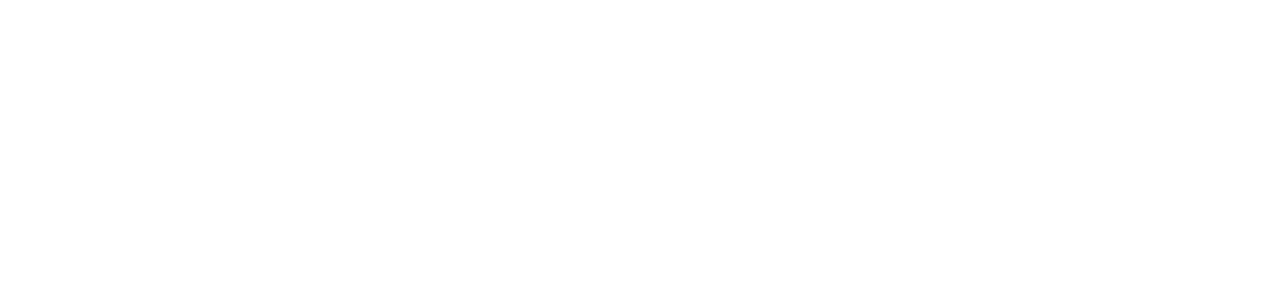
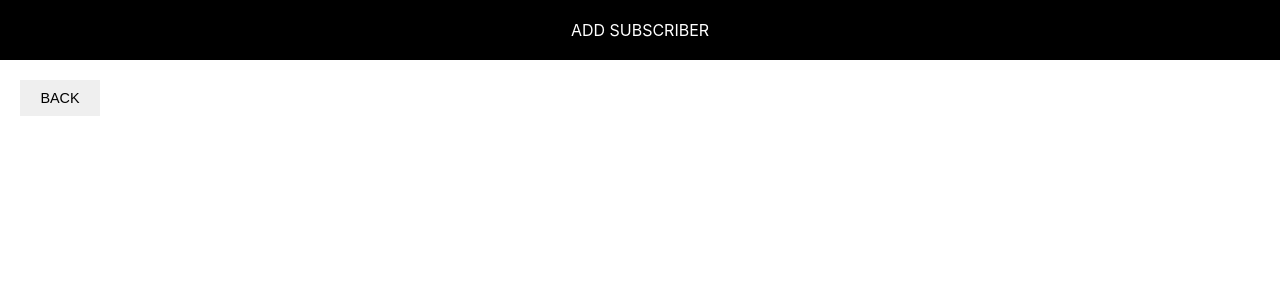
Before and after one commit to satyajanaarrdan/ReactjsDemo, a React (Create React App) app: page / in a window 1280 px wide. Shown: the top 300 px of the page. Built offline with nearby package versions, Linux system fonts and the light colour scheme.

Commit message:
add header in addsubscriber.js file and render data out

```diff
--- a/src/AddSubscriber.js
+++ b/src/AddSubscriber.js
@@ -1,14 +1,17 @@
 
-import React,{Component} from 'react';
+import React, { Component } from 'react';
+import Header from './Header'
 
+class AddSubscriber extends Component {
+    render() {
+        return (
 
-class AddSubscriber extends Component{
-    render()
-    {
-        return(
-
-                <div></div>
-
+            <div>
+                <Header heading="ADD Subscriber" />
+                <div className="component-body-container">
+                    <button className="custom-btn">Back</button>
+                </div>
+            </div>
         );
     }
 }
```
